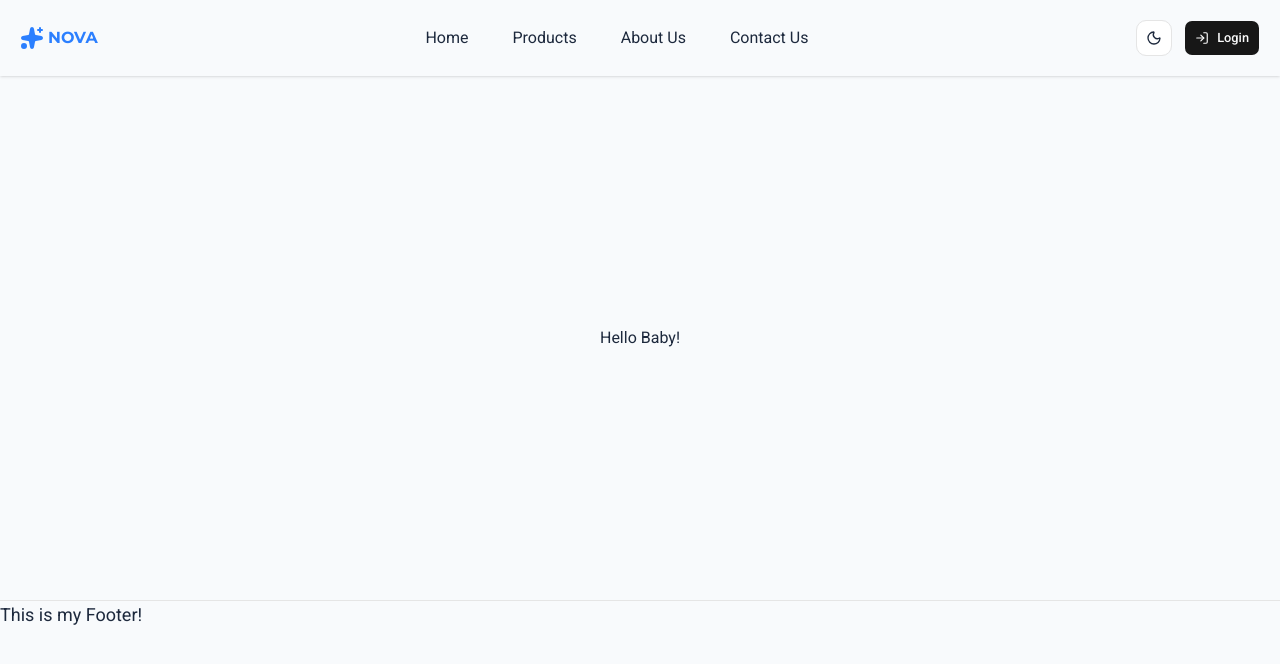
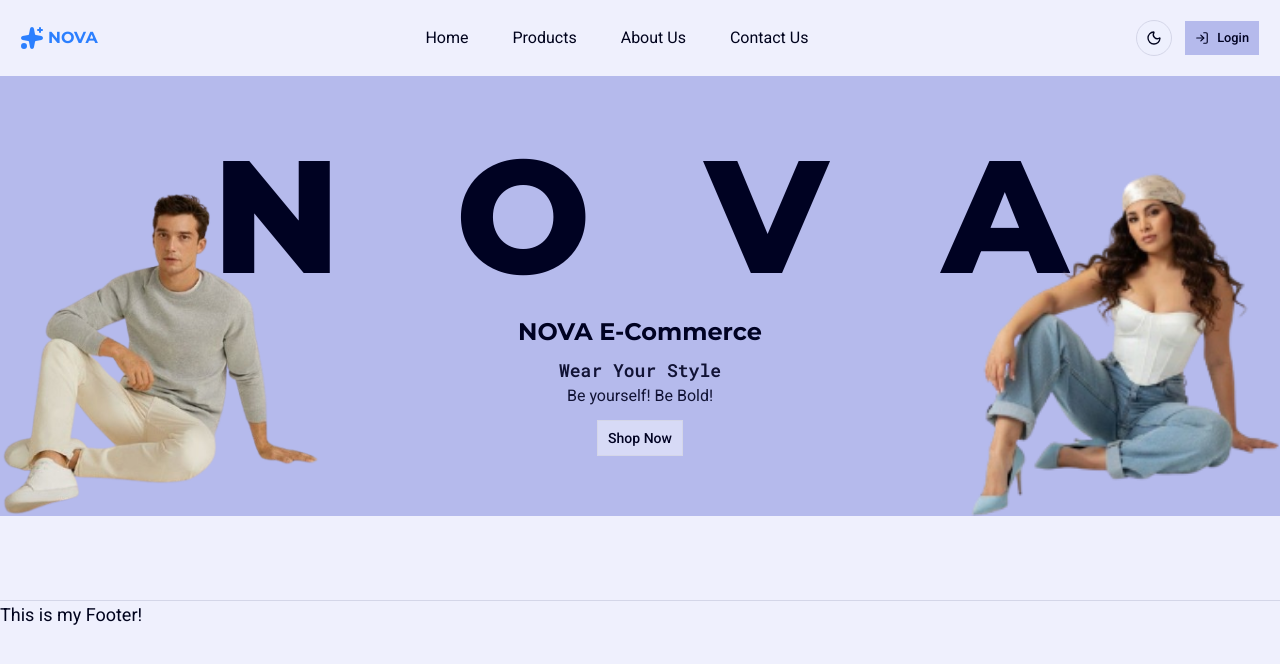
Before and after one commit to ReyhanehMombeyni/NOVA, a Next.js app: page / in a window 1280 px wide. Shown: the top 664 px of the page. Built offline with nearby package versions, Linux system fonts and the light colour scheme.

Commit message:
Add: Header Section & Responsive

```diff
--- /dev/null
+++ b/src/app/(app)/components/home-cmp/Header.tsx
@@ -0,0 +1,49 @@
+import Image from "next/image";
+import Link from "next/link";
+
+import Women from "@/../public/images/basic/women.png";
+import Men from "@/../public/images/basic/men1.png";
+import { Button } from "@/components/ui";
+
+export const Header = () => {
+  return (
+    <header className="h-80 md:h-110 w-full bg-primary text-primary-foreground">
+      <div className="container relative mx-auto h-full w-full">
+        <div className="pointer-events-none absolute left-0 top-0 z-10 hidden h-full w-1/3 md:block lg:w-1/4">
+          <Image
+            src={Men}
+            alt="Man standing"
+            fill
+            sizes="(max-width: 1024px) 33vw, 25vw"
+            className="object-contain object-bottom-left"
+            priority
+          />
+        </div>
+        <div className="flex flex-col justify-center items-center text-center h-full">
+            <div className="flex justify-between w-xs text-6xl md:w-2xl md:text-[10rem] lg:w-4xl px-5 font-heading font-black">
+              <span>N</span>
+              <span>O</span>
+              <span>V</span>
+              <span>A</span>
+            </div>
+            <h1 className="text-2xl pt-5 font-heading font-bold">NOVA E-Commerce</h1>
+            <h3 className="text-lg font-mono font-semibold pt-2 opacity-90">Wear Your Style</h3>
+            <p className="text-md opacity-90">Be yourself! Be Bold!</p>
+            <Button variant="outline" size="lg" className="mt-3 rounded-xl" asChild>
+              <Link href="/products">Shop Now</Link>
+            </Button>
+        </div>
+        <div className="pointer-events-none absolute right-0 top-0 z-10 hidden h-full w-1/3 md:block lg:w-1/4">
+          <Image
+            src={Women}
+            alt="Woman standing"
+            fill
+            sizes="(max-width: 1024px) 33vw, 25vw"
+            className="object-contain object-bottom-right"
+            priority
+          />
+        </div>
+      </div>
+    </header>
+  );
+};
--- /dev/null
+++ b/src/app/(app)/components/home-cmp/index.ts
@@ -0,0 +1 @@
+export * from './Header'
--- a/src/app/(app)/page.tsx
+++ b/src/app/(app)/page.tsx
@@ -1,8 +1,9 @@
+import { Header } from "./components/home-cmp";
 
 export default function Home() {
   return (
-    <main className="flex flex-col flex-1 items-center justify-center p-5 md:px-10">
-      Hello Baby!
+    <main className="flex flex-col flex-1 items-center">
+      <Header />
     </main>
   );
 }
--- a/src/app/globals.css
+++ b/src/app/globals.css
@@ -49,72 +49,88 @@
 }
 
 :root {
-  --background: oklch(1 0 0);
-  --foreground: oklch(0.145 0 0);
-  --card: oklch(1 0 0);
-  --card-foreground: oklch(0.145 0 0);
-  --popover: oklch(1 0 0);
-  --popover-foreground: oklch(0.145 0 0);
-  --primary: oklch(0.205 0 0);
-  --primary-foreground: oklch(0.985 0 0);
-  --secondary: oklch(0.97 0 0);
-  --secondary-foreground: oklch(0.205 0 0);
-  --muted: oklch(0.97 0 0);
-  --muted-foreground: oklch(0.556 0 0);
-  --accent: oklch(0.97 0 0);
-  --accent-foreground: oklch(0.205 0 0);
+  --background: oklch(95.816% 0.01751 282.479);
+  --foreground: oklch(12% 0.06186 263.229);
+
+  --primary: oklch(80.217% 0.07094 280.202);
+  --primary-foreground: oklch(12.329% 0.07262 264.078);
+
+  --popover: oklch(76.307% 0.089 274.819);
+  --popover-foreground: oklch(12.931% 0.05059 267.833);
+
+  --border: oklch(88% 0.025 280);
+  --input: oklch(88% 0.025 280);
+  --ring: oklch(35% 0.08 270);
+  --accent: oklch(91.5% 0.025 280);
+  --accent-foreground: oklch(12.931% 0.05059 267.833);
+  --muted: oklch(91.539% 0.01919 279.474);
+  --muted-foreground: oklch(30.996% 0.0245 268.491);
   --destructive: oklch(0.577 0.245 27.325);
-  --border: oklch(0.922 0 0);
-  --input: oklch(0.922 0 0);
-  --ring: oklch(0.708 0 0);
-  --chart-1: oklch(0.87 0 0);
-  --chart-2: oklch(0.556 0 0);
-  --chart-3: oklch(0.439 0 0);
-  --chart-4: oklch(0.371 0 0);
-  --chart-5: oklch(0.269 0 0);
+
+  /* --card: oklch(98.5% 0.008 282.479);
+  --card-foreground: oklch(12.931% 0.05059 267.833);
+
+  --secondary: oklch(90% 0.025 280);
+  --secondary-foreground: oklch(12.931% 0.05059 267.833);
+
+  --chart-1: oklch(0.488 0.243 264.376);
+  --chart-2: oklch(0.6 0.18 270);
+  --chart-3: oklch(0.7 0.12 280);
+  --chart-4: oklch(0.8 0.08 280);
+  --chart-5: oklch(0.3 0.1 265);
+
   --radius: 0.625rem;
-  --sidebar: oklch(0.985 0 0);
-  --sidebar-foreground: oklch(0.145 0 0);
-  --sidebar-primary: oklch(0.205 0 0);
-  --sidebar-primary-foreground: oklch(0.985 0 0);
-  --sidebar-accent: oklch(0.97 0 0);
-  --sidebar-accent-foreground: oklch(0.205 0 0);
-  --sidebar-border: oklch(0.922 0 0);
-  --sidebar-ring: oklch(0.708 0 0);
+
+  --sidebar: oklch(94% 0.02 282);
+  --sidebar-foreground: oklch(12.931% 0.05059 267.833);
+  --sidebar-primary: oklch(12.931% 0.05059 267.833);
+  --sidebar-primary-foreground: oklch(95.816% 0.01751 282.479);
+  --sidebar-accent: oklch(89% 0.03 280);
+  --sidebar-accent-foreground: oklch(12.931% 0.05059 267.833);
+  --sidebar-border: oklch(88% 0.025 280);
+  --sidebar-ring: oklch(35% 0.08 270); */
 }
 
 .dark {
-  --background: oklch(0.145 0 0);
-  --foreground: oklch(0.985 0 0);
-  --card: oklch(0.205 0 0);
-  --card-foreground: oklch(0.985 0 0);
-  --popover: oklch(0.205 0 0);
-  --popover-foreground: oklch(0.985 0 0);
-  --primary: oklch(0.922 0 0);
-  --primary-foreground: oklch(0.205 0 0);
-  --secondary: oklch(0.269 0 0);
-  --secondary-foreground: oklch(0.985 0 0);
-  --muted: oklch(0.269 0 0);
-  --muted-foreground: oklch(0.708 0 0);
-  --accent: oklch(0.269 0 0);
-  --accent-foreground: oklch(0.985 0 0);
+  --background: oklch(12% 0.06186 263.229);
+  --foreground: oklch(95.816% 0.01751 282.479);
+
+  --primary: oklch(24.712% 0.14863 266.294);
+  --primary-foreground: oklch(90.047% 0.04942 281.577);
+
+  --popover: oklch(22.196% 0.05665 273.561);
+  --popover-foreground: oklch(98.306% 0.00814 278.544);
+
+  --border: oklch(100% 0 0 / 12%);
+  --input: oklch(100% 0 0 / 15%);
+  --ring: oklch(70% 0.1 275);
+  --accent: oklch(28% 0.07 271.546);
+  --accent-foreground: oklch(95.816% 0.01751 282.479);
+  --muted: oklch(26% 0.065 271.546);
+  --muted-foreground: oklch(75% 0.035 280);
   --destructive: oklch(0.704 0.191 22.216);
-  --border: oklch(1 0 0 / 10%);
-  --input: oklch(1 0 0 / 15%);
-  --ring: oklch(0.556 0 0);
-  --chart-1: oklch(0.87 0 0);
-  --chart-2: oklch(0.556 0 0);
-  --chart-3: oklch(0.439 0 0);
-  --chart-4: oklch(0.371 0 0);
-  --chart-5: oklch(0.269 0 0);
-  --sidebar: oklch(0.205 0 0);
-  --sidebar-foreground: oklch(0.985 0 0);
+
+  /* --card: oklch(23% 0.075 271.546);
+  --card-foreground: oklch(95.816% 0.01751 282.479);
+
+
+  --secondary: oklch(28% 0.07 271.546);
+  --secondary-foreground: oklch(95.816% 0.01751 282.479);
+
+  --chart-1: oklch(0.65 0.2 264.376);
+  --chart-2: oklch(0.55 0.18 270);
+  --chart-3: oklch(0.45 0.15 275);
+  --chart-4: oklch(0.75 0.12 280);
+  --chart-5: oklch(0.85 0.08 285);
+
+  --sidebar: oklch(17% 0.08 271.546);
+  --sidebar-foreground: oklch(95.816% 0.01751 282.479);
   --sidebar-primary: oklch(0.488 0.243 264.376);
-  --sidebar-primary-foreground: oklch(0.985 0 0);
-  --sidebar-accent: oklch(0.269 0 0);
-  --sidebar-accent-foreground: oklch(0.985 0 0);
-  --sidebar-border: oklch(1 0 0 / 10%);
-  --sidebar-ring: oklch(0.556 0 0);
+  --sidebar-primary-foreground: oklch(95.816% 0.01751 282.479);
+  --sidebar-accent: oklch(26% 0.07 271.546);
+  --sidebar-accent-foreground: oklch(95.816% 0.01751 282.479);
+  --sidebar-border: oklch(100% 0 0 / 12%);
+  --sidebar-ring: oklch(70% 0.1 275); */
 }
 
 @layer base {
@@ -128,3 +144,27 @@
     @apply font-sans;
   }
 }
+
+
+@keyframes marquee {
+  from {
+    transform: translateX(0);
+  }
+  to {
+    transform: translateX(-50%);
+  }
+}
+
+.animate-marquee {
+  animation: marquee 30s linear infinite;
+  will-change: transform;
+}
+
+.no-scrollbar {
+    -ms-overflow-style: none;
+    scrollbar-width: none;
+}
+
+.no-scrollbar::-webkit-scrollbar {
+    display: none;
+}
--- a/src/app/layout.tsx
+++ b/src/app/layout.tsx
@@ -49,7 +49,7 @@ export default function RootLayout({
       className={`${robotoSans.variable} ${montserrat.variable} ${robotoMono.variable} h-full antialiased`}
       suppressHydrationWarning
     >
-      <body className="min-h-full flex flex-col bg-slate-50 text-slate-800 dark:bg-slate-950 dark:text-slate-50 transition-colors duration-300">
+      <body className="min-h-full flex flex-col transition-colors duration-300">
         <ThemeProvider attribute="class" defaultTheme="system" disableTransitionOnChange enableSystem>
           <QueryProvider>
             {children}
--- a/src/components/layout/userMenu.tsx
+++ b/src/components/layout/userMenu.tsx
@@ -53,7 +53,7 @@ export const UserMenu = () => {
   return (
     <DropdownMenu>
       <DropdownMenuTrigger className="outline-none">
-        <Avatar className="h-9 w-9 bg-accent-foreground text-accent flex justify-center items-center font-semibold cursor-pointer">
+        <Avatar className="h-9 w-9 bg-primary text-primary-foreground flex justify-center items-center font-semibold cursor-pointer">
           {user.username ? user.username.slice(0, 2).toUpperCase() : "U"}
         </Avatar>
       </DropdownMenuTrigger>
--- a/src/components/shared/ThemeToggle.tsx
+++ b/src/components/shared/ThemeToggle.tsx
@@ -12,7 +12,7 @@ export const ThemeToggle = () => {
 
   if (!isMounted) {
     return (
-      <Button className="w-9 h-9" disabled size="icon" variant="outline" />
+      <Button className="w-9 h-9 rounded-full" disabled size="icon" variant="outline" />
     );
   }
 
@@ -27,7 +27,7 @@ export const ThemeToggle = () => {
       }
       size="icon"
       variant="outline"
-      className="w-9 h-9"
+      className="w-9 h-9 rounded-full"
     >
       {resolvedTheme === "dark" || theme === "dark" ? (
         <Icons.sun className="h-4 w-4 transition-all" />
--- a/src/components/ui/button.tsx
+++ b/src/components/ui/button.tsx
@@ -11,7 +11,7 @@ const buttonVariants = cva(
       variant: {
         default: "bg-primary text-primary-foreground hover:bg-primary/80",
         outline:
-          "border-border bg-background hover:bg-muted hover:text-foreground aria-expanded:bg-muted aria-expanded:text-foreground dark:border-input dark:bg-input/30 dark:hover:bg-input/50",
+          "border-border bg-background/60 hover:bg-muted hover:text-foreground aria-expanded:bg-muted aria-expanded:text-foreground dark:border-input dark:bg-input/40 dark:hover:bg-input/50",
         secondary:
           "bg-secondary text-secondary-foreground hover:bg-[color-mix(in_oklch,var(--secondary),var(--foreground)_5%)] aria-expanded:bg-secondary aria-expanded:text-secondary-foreground",
         ghost:
```
Also changed, not shown: public/images/basic/men1.png (added), public/images/basic/women.png (added).
